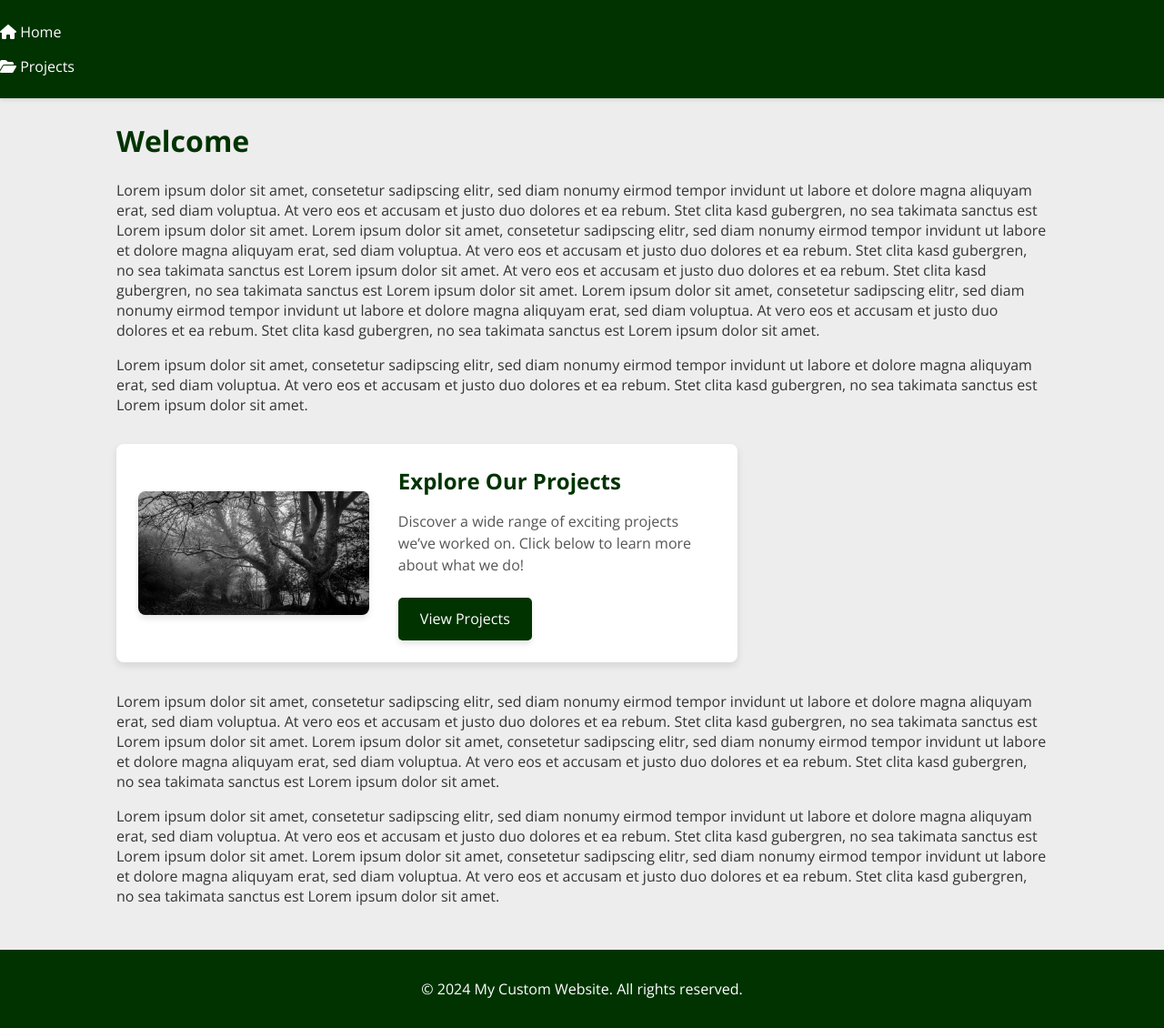
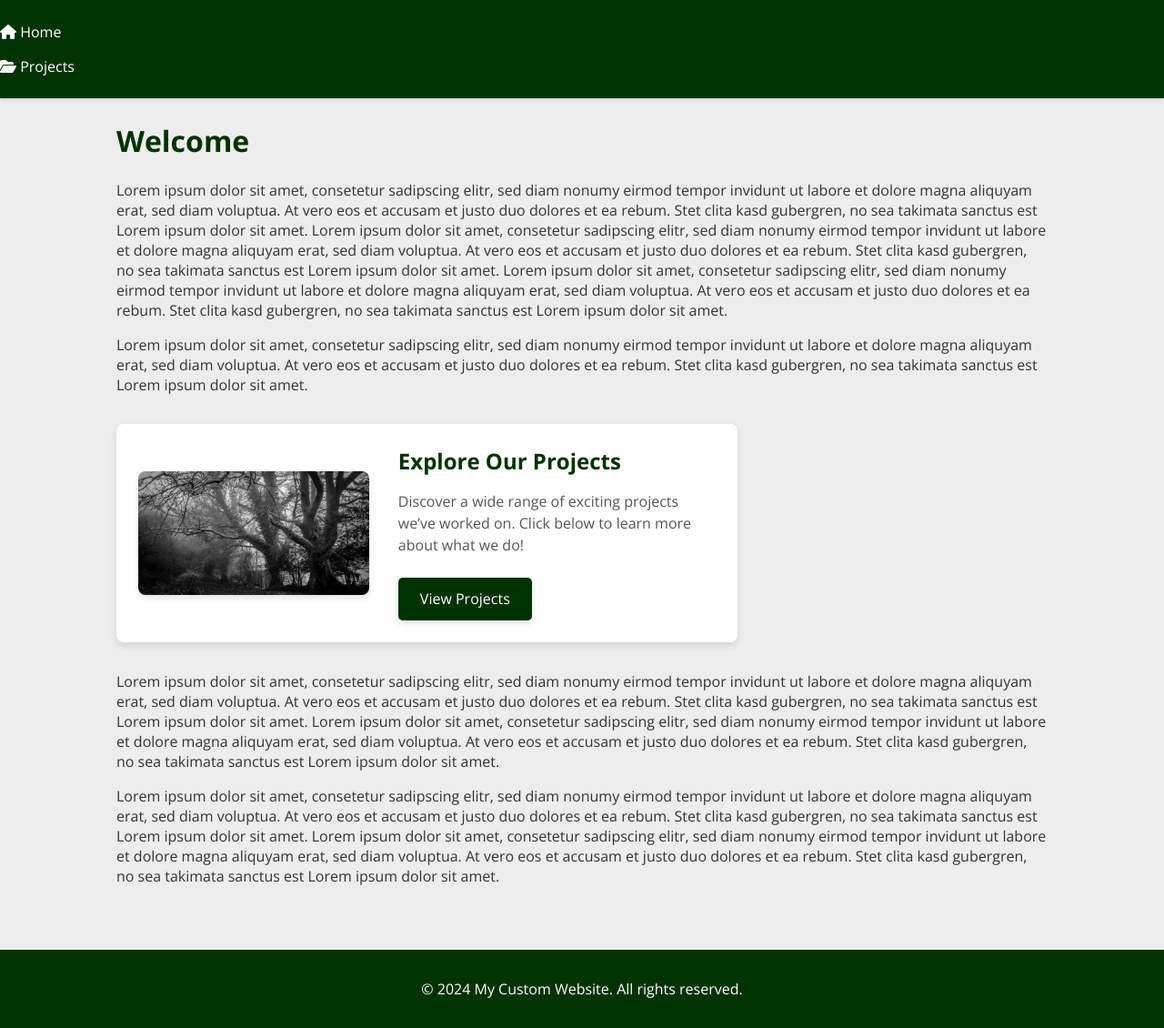
Before and after one commit to schminho/schminho.github.io, a Jekyll site: the page built from index.md, in a window 1280 px wide and 1130 px high. Shown: the whole window at 91% size. Built offline with Jekyll 4.4.1, drawn with Linux system fonts in a browser that asks for light colours.

Commit message:
Update index.md

```diff
--- a/index.md
+++ b/index.md
@@ -5,7 +5,7 @@
 
 # Welcome
 
-Lorem ipsum dolor sit amet, consetetur sadipscing elitr, sed diam nonumy eirmod tempor invidunt ut labore et dolore magna aliquyam erat, sed diam voluptua. At vero eos et accusam et justo duo dolores et ea rebum. Stet clita kasd gubergren, no sea takimata sanctus est Lorem ipsum dolor sit amet. Lorem ipsum dolor sit amet, consetetur sadipscing elitr, sed diam nonumy eirmod tempor invidunt ut labore et dolore magna aliquyam erat, sed diam voluptua. At vero eos et accusam et justo duo dolores et ea rebum. Stet clita kasd gubergren, no sea takimata sanctus est Lorem ipsum dolor sit amet. At vero eos et accusam et justo duo dolores et ea rebum. Stet clita kasd gubergren, no sea takimata sanctus est Lorem ipsum dolor sit amet. Lorem ipsum dolor sit amet, consetetur sadipscing elitr, sed diam nonumy eirmod tempor invidunt ut labore et dolore magna aliquyam erat, sed diam voluptua. At vero eos et accusam et justo duo dolores et ea rebum. Stet clita kasd gubergren, no sea takimata sanctus est Lorem ipsum dolor sit amet.
+Lorem ipsum dolor sit amet, consetetur sadipscing elitr, sed diam nonumy eirmod tempor invidunt ut labore et dolore magna aliquyam erat, sed diam voluptua. At vero eos et accusam et justo duo dolores et ea rebum. Stet clita kasd gubergren, no sea takimata sanctus est Lorem ipsum dolor sit amet. Lorem ipsum dolor sit amet, consetetur sadipscing elitr, sed diam nonumy eirmod tempor invidunt ut labore et dolore magna aliquyam erat, sed diam voluptua. At vero eos et accusam et justo duo dolores et ea rebum. Stet clita kasd gubergren, no sea takimata sanctus est Lorem ipsum dolor sit amet. Lorem ipsum dolor sit amet, consetetur sadipscing elitr, sed diam nonumy eirmod tempor invidunt ut labore et dolore magna aliquyam erat, sed diam voluptua. At vero eos et accusam et justo duo dolores et ea rebum. Stet clita kasd gubergren, no sea takimata sanctus est Lorem ipsum dolor sit amet.
 
 Lorem ipsum dolor sit amet, consetetur sadipscing elitr, sed diam nonumy eirmod tempor invidunt ut labore et dolore magna aliquyam erat, sed diam voluptua. At vero eos et accusam et justo duo dolores et ea rebum. Stet clita kasd gubergren, no sea takimata sanctus est Lorem ipsum dolor sit amet.
 
```
